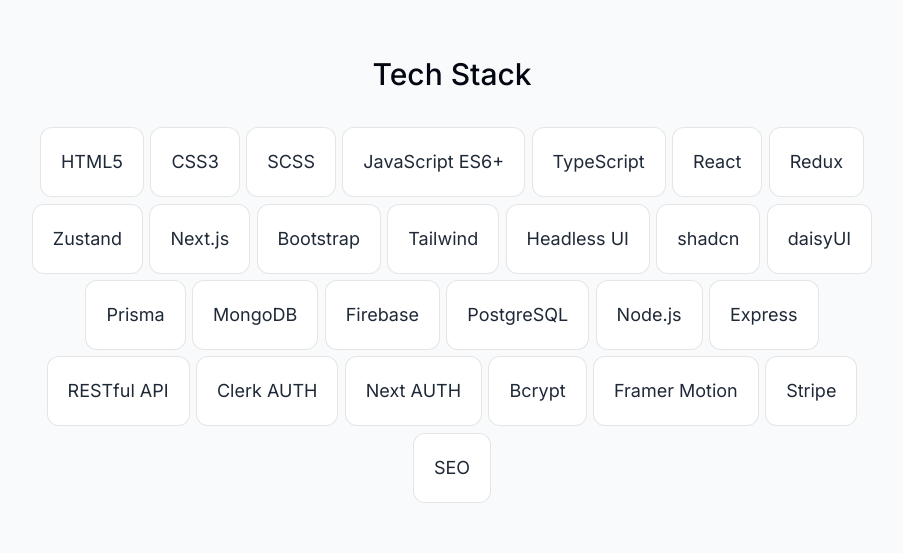
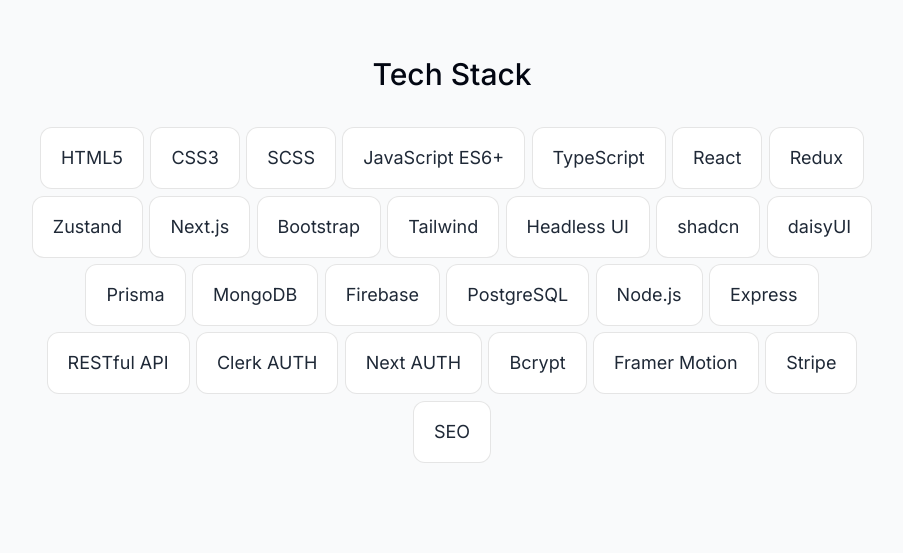
Before and after one commit to arthurduboks/next-portfolio, a Next.js app: page / in a window 1280 px wide. Shown: the part 2540-3093 px from the top of the page, without its empty margins (188-1091 px from the left). Built offline with nearby package versions, Linux system fonts and the light colour scheme; no server answers.

Commit message:
reduce skills icons padding

```diff
--- a/components/skills.tsx
+++ b/components/skills.tsx
@@ -40,7 +40,7 @@
             }}
             custom={index}
             key={index}
-            className="bg-white border border-black/[0.1] rounded-xl px-5 py-5 m-[0.2rem] dark:bg-white/10 dark:text-white/80"
+            className="bg-white border border-black/[0.1] rounded-xl px-5 py-4 m-[0.2rem] dark:bg-white/10 dark:text-white/80"
           >
             {skill}
           </motion.li>
```
